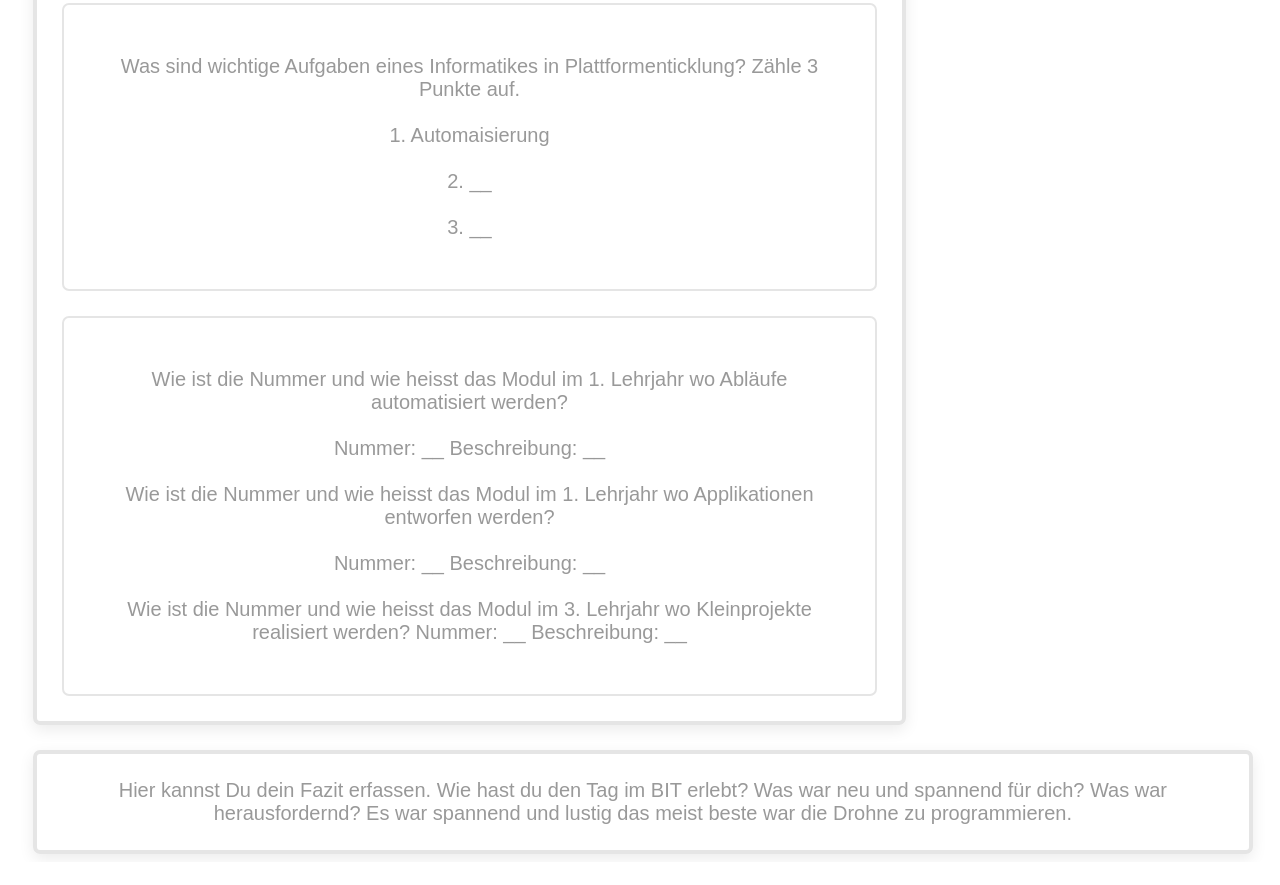
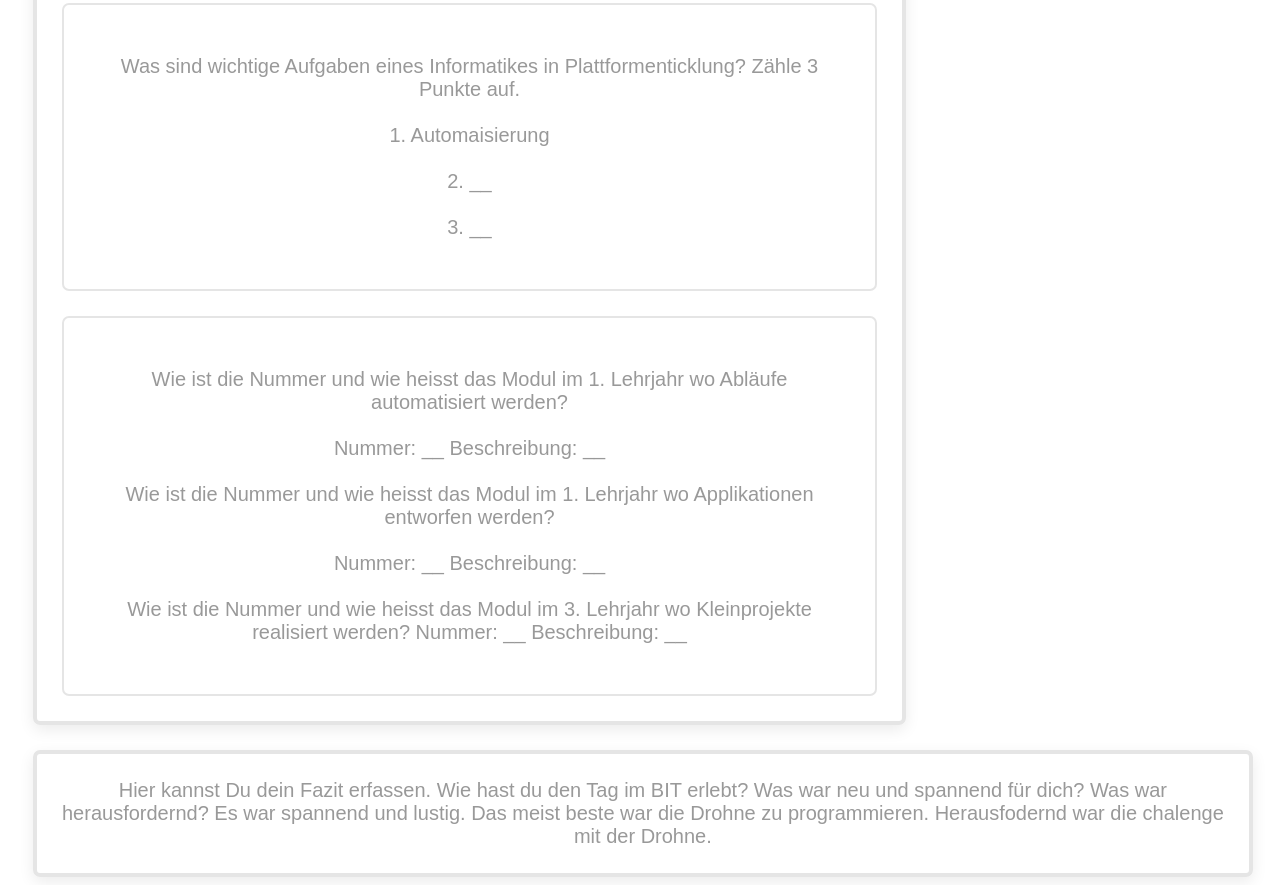
Before and after one commit to T4m1lee1apu1i/T4m1lee1apu1i.github.io, a plain HTML site: page index.html in a window 1280 px wide. Shown: the part 687-1572 px from the top of the page. Before the commit the page ends 1549 px from the top, so only its background shows below. Drawn offline with Linux system fonts and the light colour scheme.

Commit message:
Update index.html

```diff
--- a/index.html
+++ b/index.html
@@ -77,7 +77,7 @@
   <footer>
     <!-- Der Fussbereich für abschliessende Inhalte -->
     Hier kannst Du dein Fazit erfassen. Wie hast du den Tag im BIT erlebt? Was war neu und spannend für dich? Was war herausfordernd?
-       Es war spannend und lustig das meist beste war die Drohne zu programmieren.
+       Es war spannend und lustig. Das meist beste war die Drohne zu programmieren. Herausfodernd war die chalenge mit der Drohne.
   </footer>
 </main>
 </body>
```
